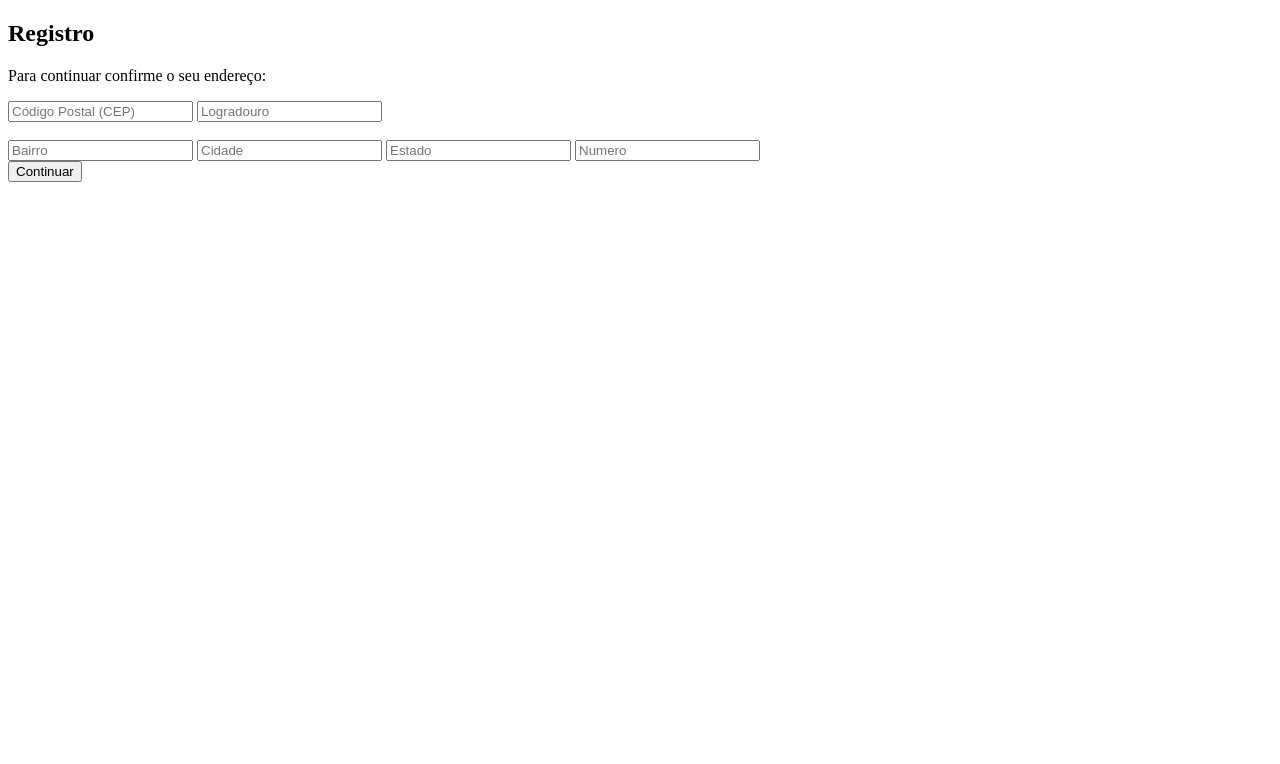
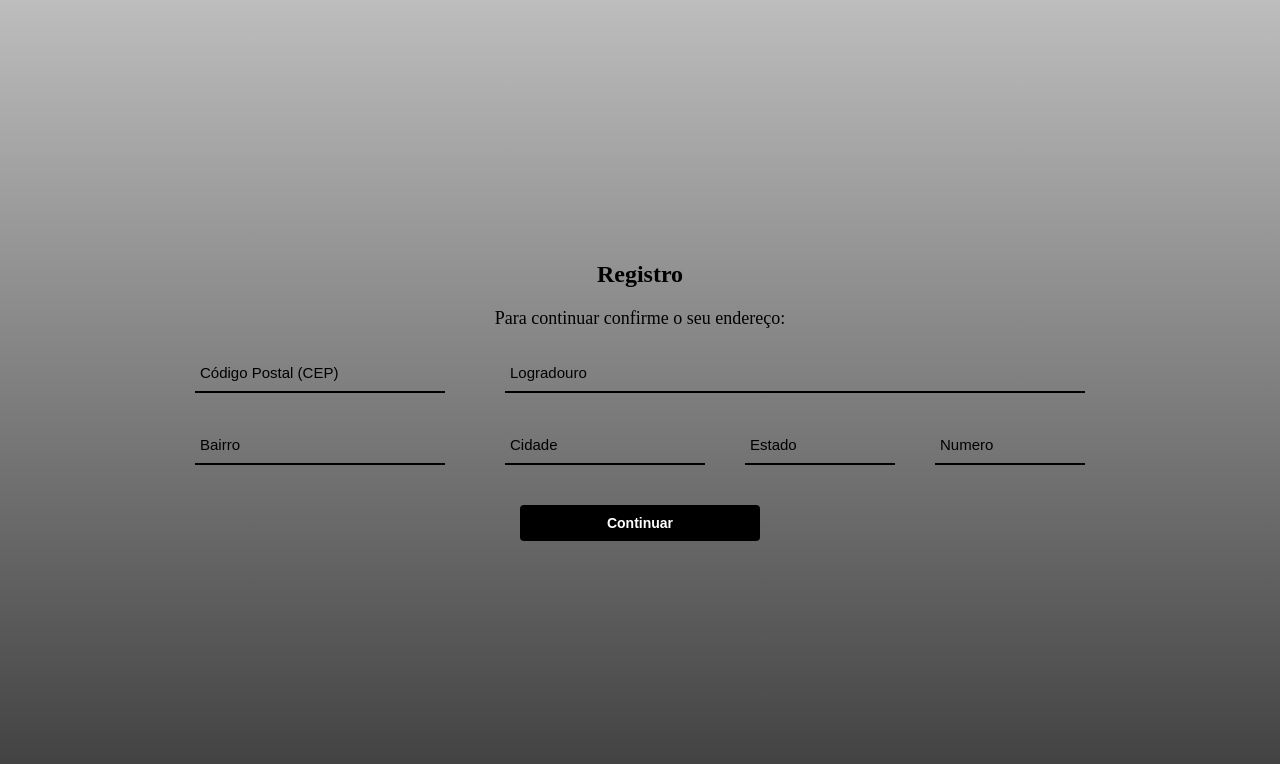
Before and after one commit to JoaoEduSB/Desafio_Furia_Fans, a plain HTML site: page Register2/register2.html in a window 1280 px wide. Drawn offline with Linux system fonts and the light colour scheme; files that its build step writes are made by us from their sources; the site is published under a folder, as on GitHub Pages, so addresses that start at the root find nothing.

Commit message:
Corrigindo erros de caminho

```diff
--- a/Register2/register2.html
+++ b/Register2/register2.html
@@ -4,7 +4,7 @@
     <meta charset="UTF-8">
     <meta name="viewport" content="width=device-width, initial-scale=1.0">
     <title>FURIA FÃS</title>
-    <link rel="stylesheet" href="/Register2/style.css">
+    <link rel="stylesheet" href="./Register2/style.css">
     <link rel="shortcut icon" href="../Imagens/favicon.ico" type="image/x-icon">
 </head>
 <body>
@@ -30,24 +30,7 @@
                     <input type="text" name="Numero" placeholder="Numero" class="numero">
                 </div>
 
-
-
-                <!-- <input type="email" name="Email" placeholder="E-mail">
-                <input type="password" name="Senha" id="password" placeholder="Senha"> <br/>  -->
-
                 <a href="../Register3/validacaoDocs.html"><input type="submit" value="Continuar" class="continuar"></a> <br/>
-
-                <!-- <div class="remember_me">
-                    <input type="checkbox" name="checkbox" id="remember_me">
-                    <label for="remember_me">Lembrar de mim</label>
-                </div>
-                <br/>
-
-
-                <label for="existent_account" class="existent_account">
-                    <p>Já possui uma conta? <a href="#">Fazer login</a></p>
-
-                </label> -->
             </div>
 
         </section>
```
